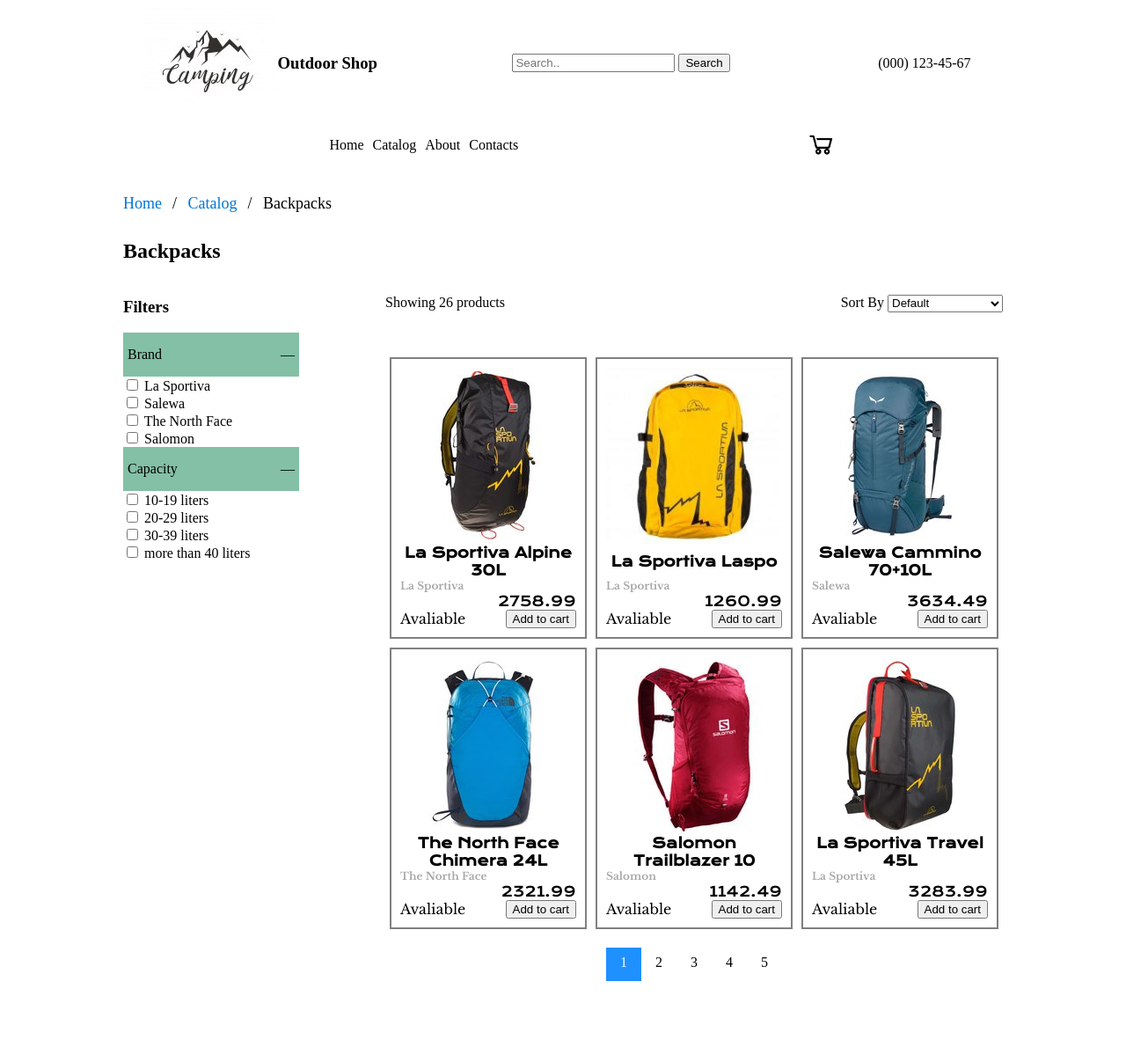
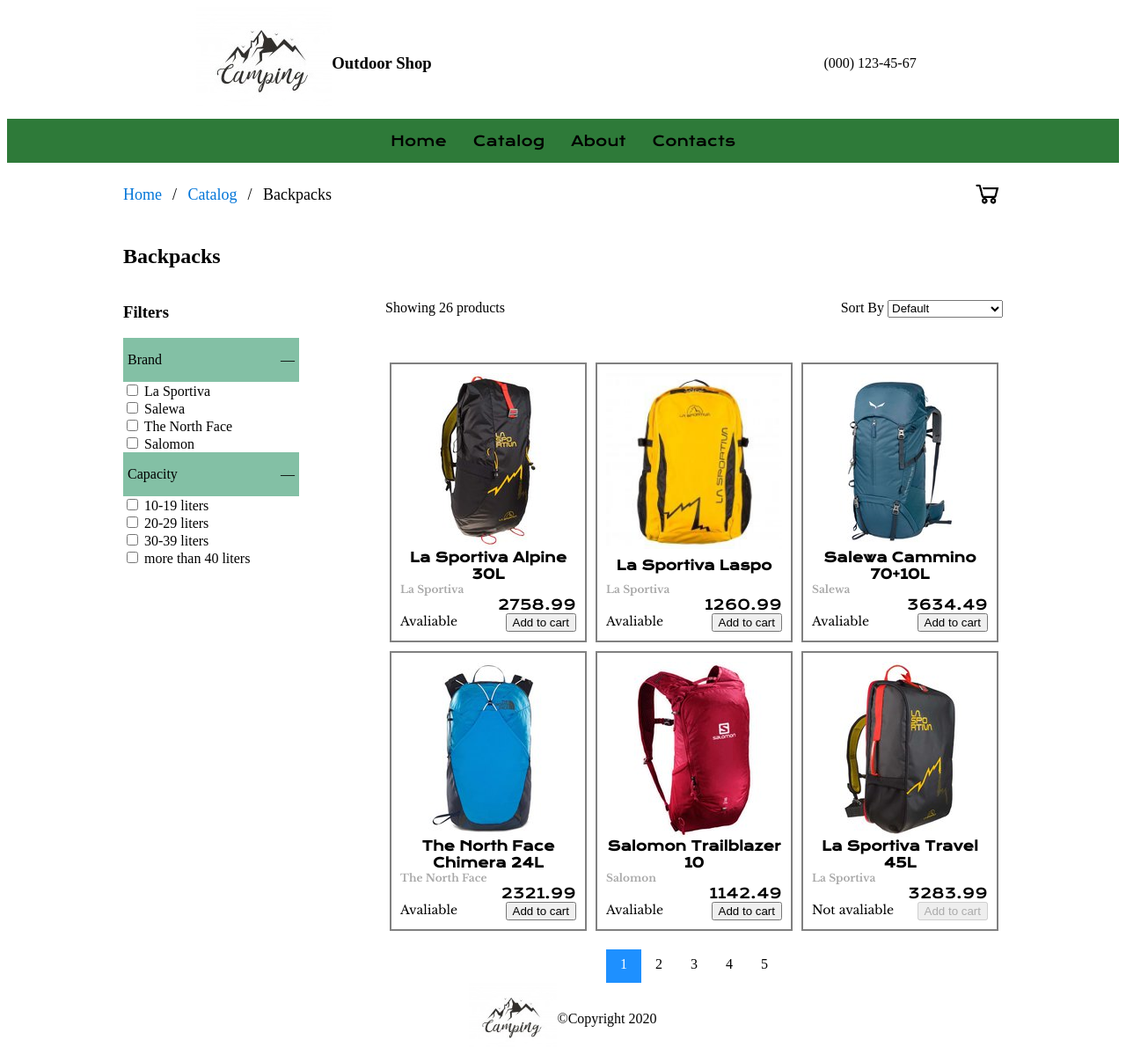
Before and after one commit to ArkadiiAP/ustore, a plain HTML site: page index.html in a window 1280 px wide. Shown: the whole page at 88% size. Before the commit the page ends 1123 px from the top, so only its background shows below. Drawn offline with nearby package versions, Linux system fonts and the light colour scheme.

Commit message:
Add files via upload

```diff
--- a/css/header.css
+++ b/css/header.css
@@ -6,21 +6,28 @@
 .menu{
     display: flex;
     list-style-type: none;
-
+    font-family: 'Krona One', sans-serif;
+    margin: 0;
+    padding: 0;
 }
 .menu li{
     display: inline;
-    padding: 5px;
+    padding: 15px;
 }
 .menu li a{
     text-decoration: none;
     color: black;
 }
+.menu li:hover{
+    box-shadow: 0 0 5px black;
+}
 .nav_cart{
     display: flex;
     align-items: center;
     justify-content: space-evenly;
-
+    width: 100%;
+    background-color: #2e7a39;
+    padding: 0;
 }
 #img_cart{
     background-color: white;
--- a/css/style.css
+++ b/css/style.css
@@ -1,10 +1,16 @@
 /* font-family: 'Libre Baskerville', serif; */
 /* font-family: 'Krona One', sans-serif; */
+.bread_cart{
+    display: flex;
+    justify-content: space-between;
+    align-items: center;
+}
 .title{
     font-family: 'Krona One', sans-serif;
     font-weight: bold;
     text-align: center;
     margin: auto;
+    font-size: 15px;
 }
 .brand{
     font-family: 'Libre Baskerville', serif;
@@ -18,6 +24,7 @@
 }
 .avaliable{
     font-family: 'Libre Baskerville', serif;
+    font-size: 14px;
 }
 .main{
     margin: auto;
@@ -144,3 +151,8 @@ html{
     font-family: 'Krona One', sans-serif;
     text-align: right;
 }
+.foot{
+    display: flex;
+    justify-content: center;
+    align-items: center;
+}
--- a/index.html
+++ b/index.html
@@ -23,8 +23,7 @@
             </a>
         </div>
         <div class="search-container">
-            <input type="text" placeholder="Search.." name="search">
-            <button type="submit" onclick="">Search<i class="fa fa-search"></i></button>
+
         </div>
         <div>
             <span id="phone">(000) 123-45-67</span>
@@ -39,22 +38,24 @@
                 <li><a href="#">Contacts</a></li>
             </ul>
         </nav>
-        <div id="cart">
-            <div class="cart">
-                <img id="img_cart" src="assets/images/cart.png" alt="cart" width="35">
-            </div>
-            <div class="dropcart"></div>
-        </div>
     </div>
 </header>
 <section class="main">
     <div class="bread">
-        <div>
-            <ul class="breadcrumb">
-                <li><a href="#">Home</a></li>
-                <li><a href="#">Catalog</a></li>
-                <li>Backpacks</li>
-            </ul>
+        <div class="bread_cart">
+            <div>
+                <ul class="breadcrumb">
+                    <li><a href="#">Home</a></li>
+                    <li><a href="#">Catalog</a></li>
+                    <li>Backpacks</li>
+                </ul>
+            </div>
+            <div id="cart">
+                <div class="cart">
+                    <img id="img_cart" src="assets/images/cart.png" alt="cart" width="35">
+                </div>
+                <div class="dropcart"></div>
+            </div>
         </div>
         <div>
             <h1>Backpacks</h1>
@@ -147,7 +148,7 @@
             <li class="product" value="45"><img src="assets/images/products/item6.jpg" alt="Backpack"><span class="title">La Sportiva Travel 45L</span><span class="brand">La Sportiva</span><span class="price">3283.99</span>
                 <span class='liters'>45</span>
                 <div class="add_to_cart">
-                    <span class="avaliable">Avaliable</span>
+                    <span class="avaliable">Not avaliable</span>
                     <button data-id="5" class="add_item">Add to cart</button>
                 </div>
                 <div class="descript"><span>description</span></div>
@@ -171,7 +172,7 @@
             <li class="product" value="30"><img src="assets/images/products/item9.jpg" alt="Backpack"><span class="title">Salomon Trailblazer 30</span><span class="brand">Salomon</span><span class="price">1551.99</span>
                 <span class='liters'>30</span>
                 <div class="add_to_cart">
-                    <span class="avaliable">Avaliable</span>
+                    <span class="avaliable">Not avaliable</span>
                     <button data-id="8" class="add_item">Add to cart</button>
                 </div>
                 <div class="descript"><span>description</span></div>
@@ -203,7 +204,7 @@
             <li class="product" value="35"><img src="assets/images/products/item13.jpg" alt="Backpack"><span class="title">The North Face Waterproof Roll Top</span><span class="brand">The North Face</span><span class="price">1736.99</span>
                 <span class='liters'>35</span>
                 <div class="add_to_cart">
-                    <span class="avaliable">Avaliable</span>
+                    <span class="avaliable">Not avaliable</span>
                     <button data-id="12" class="add_item">Add to cart</button>
                 </div>
                 <div class="descript"><span>description</span></div>
@@ -324,7 +325,10 @@
     </div>
 </section>
 <footer>
-
+    <div class="foot">
+        <img src="assets/images/logo.jpg" width="100">
+        <p>&copy;Copyright 2020</p>
+    </div>
 </footer>
 <script src="js/script.js"></script>
 </body>
--- a/js/script.js
+++ b/js/script.js
@@ -246,6 +246,7 @@ function filterLiters() {
     filter();
 }
 
+//
 function filter(){
     for(i=0;i<itemsAll.length;i++){
         if(itemsAll[i].getAttribute('name1') == 'hidden'||itemsAll[i].getAttribute('name') == 'hidden'){
@@ -261,7 +262,7 @@ function filter(){
         }
     }
     let showcount = document.querySelector('#count');
-    showcount.innerHTML = `Showing ${countItems} products`
+    showcount.innerHTML = `Showing ${countItems} products`;
     let countPages = countItems/6;
     let page = document.getElementsByClassName('paginat');
     for(let i=0; i<page.length;i++){
@@ -280,25 +281,7 @@ function filter(){
     changePage(1);
 }
 
-/*let dropcart = document.querySelector('.dropcart');
-let titleInCart;
-let addcart;
-let titlecard;
-let count = 0;
-let price;
-function addToCart(m) {
-    if(count == 0){
-        titleInCart = dropcart.appendChild(document.createElement('p'));
-        addcart = m.parentNode.parentNode;
-        titlecard = addcart.childNodes;
-        price = titlecard[3].innerHTML;
-        titleInCart.innerHTML = titlecard[1].innerHTML + ` ${count + 1}   price: ${price*(count+1)}`;
-    }else{
-        titleInCart.innerHTML = titlecard[1].innerHTML + ` ${count + 1}   price: ${price*(count+1)}`;
-    }
-    count++;
-}*/
-
+//фильтры
 let flagCap = 0;
 let flagBrand = 0;
 let capacity = document.querySelector('.capacity');
@@ -348,6 +331,7 @@ function setCartData(o){
     return false;
 }
 
+//добавление товара в корзину
 function addToCart(e){
     this.disabled = true; // блокируем кнопку на время операции с корзиной
     var cartData = getCartData() || {}, // получаем данные корзины или создаём новый объект, если данных еще нет
@@ -368,10 +352,16 @@ function addToCart(e){
    return false;
 }
 
+let not_avaliable = document.querySelectorAll('.avaliable');
 for(var i = 0; i < itemsAll.length; i++){
     addEvent(itemsAll[i].querySelector('.add_item'), 'click', addToCart);
+    if(not_avaliable[i].innerHTML == 'Not avaliable'){
+        itemsAll[i].querySelector('.add_item').disabled = true;
+    }
 }
 
+//показываем содержимое корзины
+addEvent(document.querySelector(".cart"), 'mouseover', openCart);
 function openCart(e){
     cartData = getCartData(), // вытаскиваем все данные корзины
     totalItems = '',
@@ -407,16 +397,12 @@ function openCart(e){
     return false;
 }
 
-addEvent(document.querySelector(".cart"), 'mouseover', openCart);
+
+//удаление товара из корзины
 function remove(n){
-    // let id_remove = n.getAttribute;
-    // n.parentNode.parentNode
-    // localStorage.removeItem('cart');
-    // localStorage.clear();
     n.disabled = true;
     var cartData = getCartData() || {}; // получаем данные корзины или создаём новый объект, если данных еще нет
     let itemId = n.parentNode.getAttribute('data_id');
-    // let itemId = remove_item.getAttribute('data_id');
     if(cartData.hasOwnProperty(itemId)){ // если такой товар уже в корзине, то добавляем +1 к его количеству
         delete cartData[itemId];
         if(!cartData.hasOwnProperty(itemId)){
@@ -439,6 +425,7 @@ function remove(n){
 }
 
 
+//Сортировка по дефолу. цена мин-макс. макс-мин
 function sort(){
     let price = document.querySelectorAll('.product');
     let pricearr = [];
```
